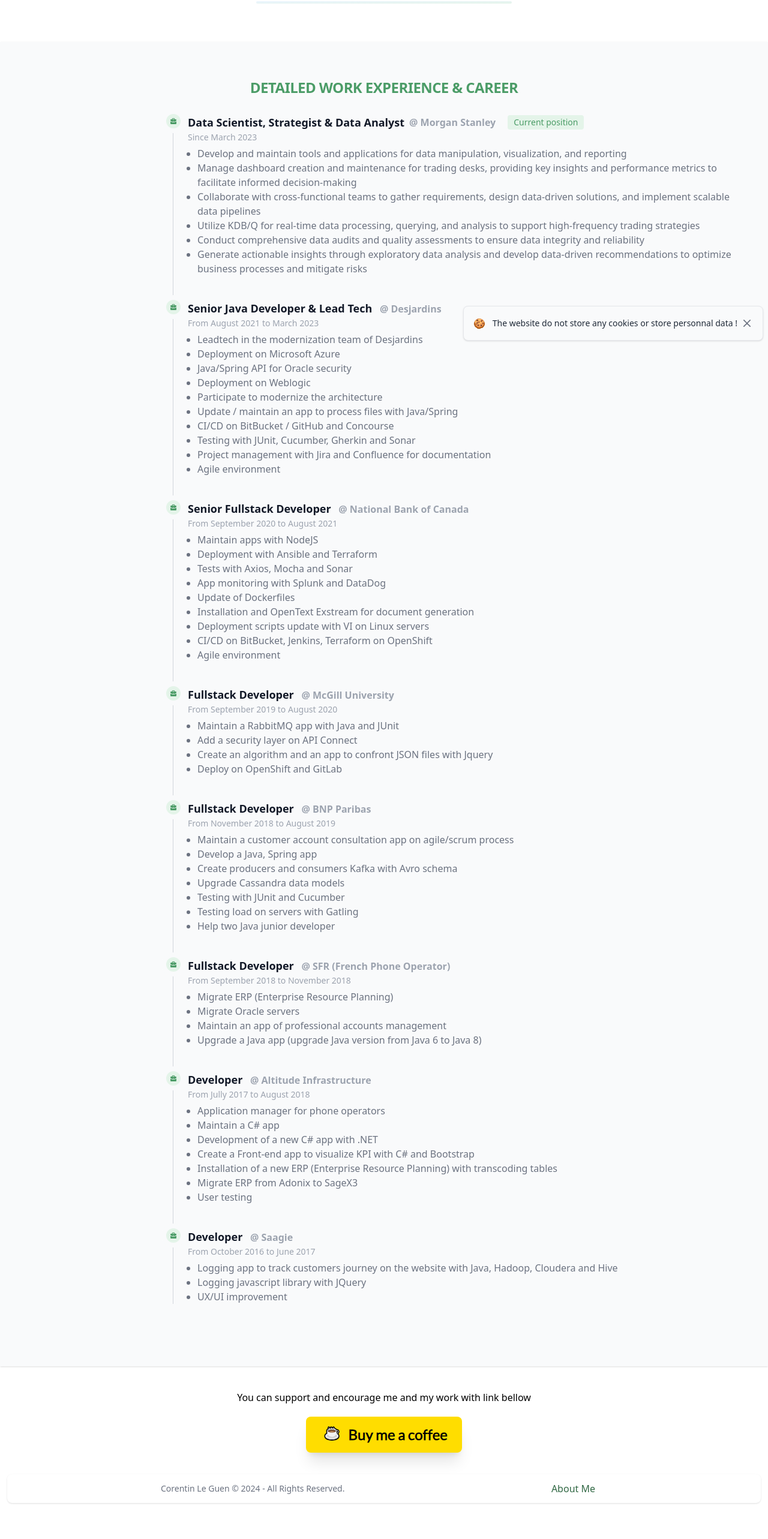
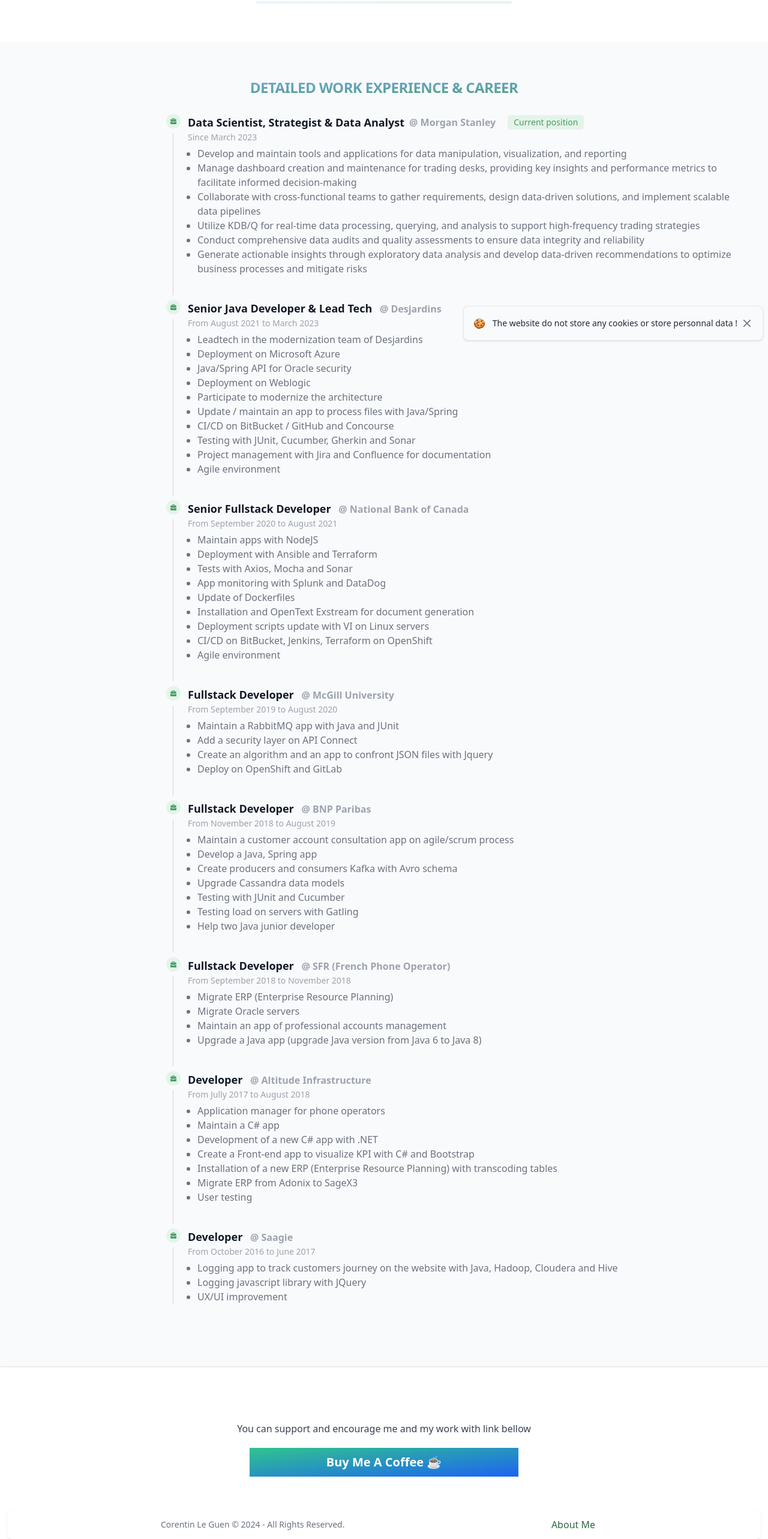
Before and after one commit to CorentinLeGuen/cleguen.com, a Nuxt app: page /about in a window 1280 px wide. Shown: the part 200-2766 px from the top of the page at 60% size. Before the commit the page ends 2718 px from the top, so only its background shows below. Built offline with nearby package versions, Linux system fonts and the light colour scheme.

Commit message:
Change buy-me-a-coffee button

```diff
--- a/pages/about.vue
+++ b/pages/about.vue
@@ -10,7 +10,7 @@
 
             <div class="bg-gray-50 py-16 shadow">
 
-                <h3 class="mb-8 text-2xl uppercase font-extrabold leading-none text-center tracking-tight text-forest-500">{{ $t('about.detailed') }}</h3>
+                <h3 class="mb-8 text-2xl uppercase font-extrabold leading-none text-center tracking-tight text-transparent bg-clip-text bg-gradient-to-br from-blue-400 to-forest-500">{{ $t('about.detailed') }}</h3>
 
                 <div class="m-8 2xl:pl-64 xl:pl-64 lg:pl-32 md:pl-16 sm:pl-8">
                     <ol class="relative border-s border-gray-300">
@@ -204,9 +204,20 @@
                 </div>
             </div>
 
-            <h4 class="text-md text-center mt-10 mb-5">{{ $t('about.support') }}</h4>
+            <!--<h4 class="text-md text-center mt-10 mb-5">{{ $t('about.support') }}</h4>
             <a href="https://www.buymeacoffee.com/corentinleguen" target="_blank">
                 <img class="h-auto max-w-lg mx-auto shadow-xl rounded-lg" src="/img/buy-me-a-coffee.png" alt="buy me a coffee img" />
+            </a>-->
+        </div>
+
+        <div class="text-center py-5">
+            <p class="text-gray-700 pt-10 pb-5">
+                {{ $t('about.support') }}
+            </p>
+            <a href="https://www.buymeacoffee.com/corentinleguen" target="_blank">
+                <button type="button" class="text-white font-semibold focus:outline-none font-medium text-xl px-32 py-2.5 bg-gradient-to-br from-green-400 to-blue-600">
+                    Buy Me A Coffee ☕
+                </button>
             </a>
         </div>
     </div>
```
